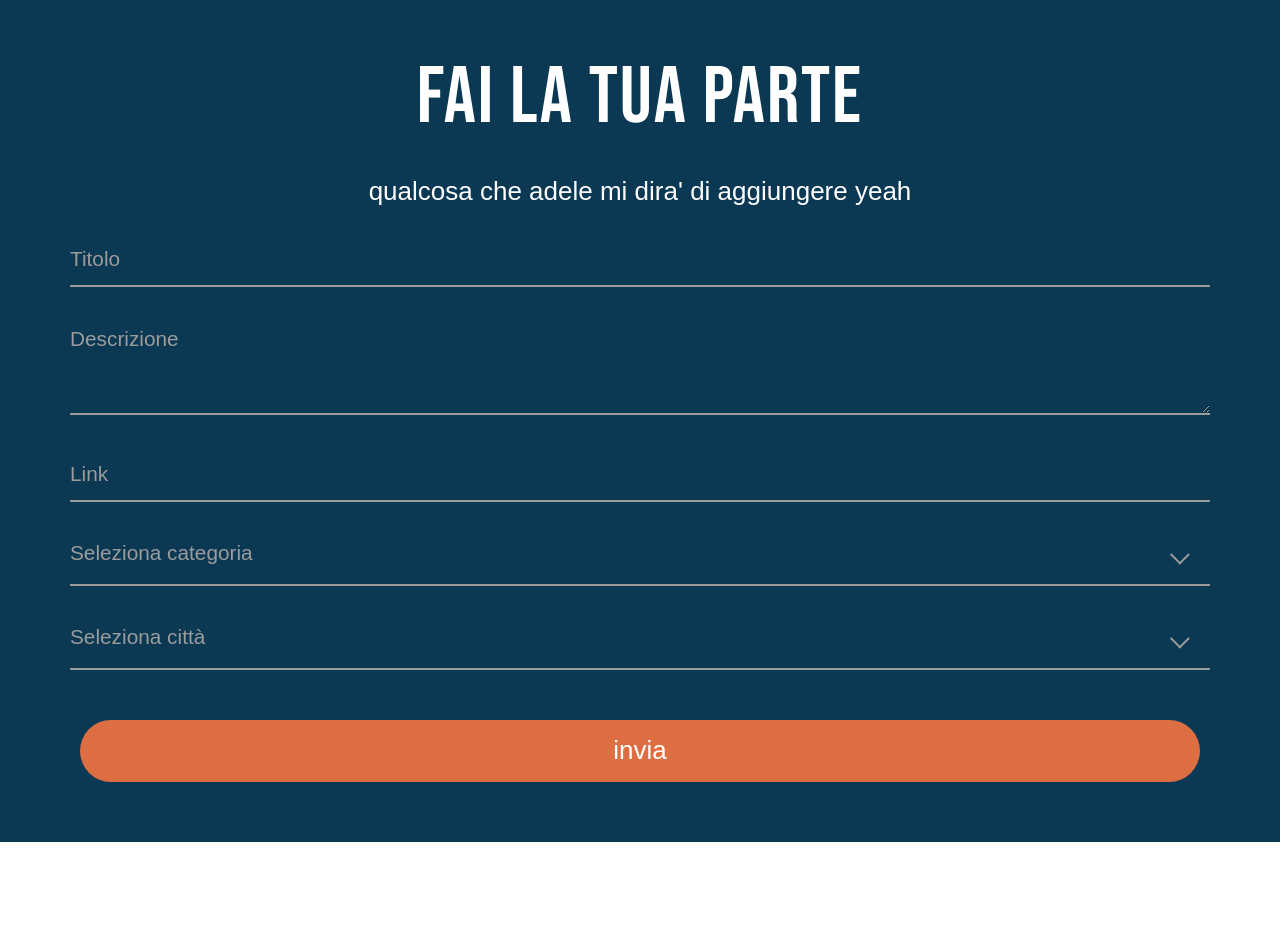
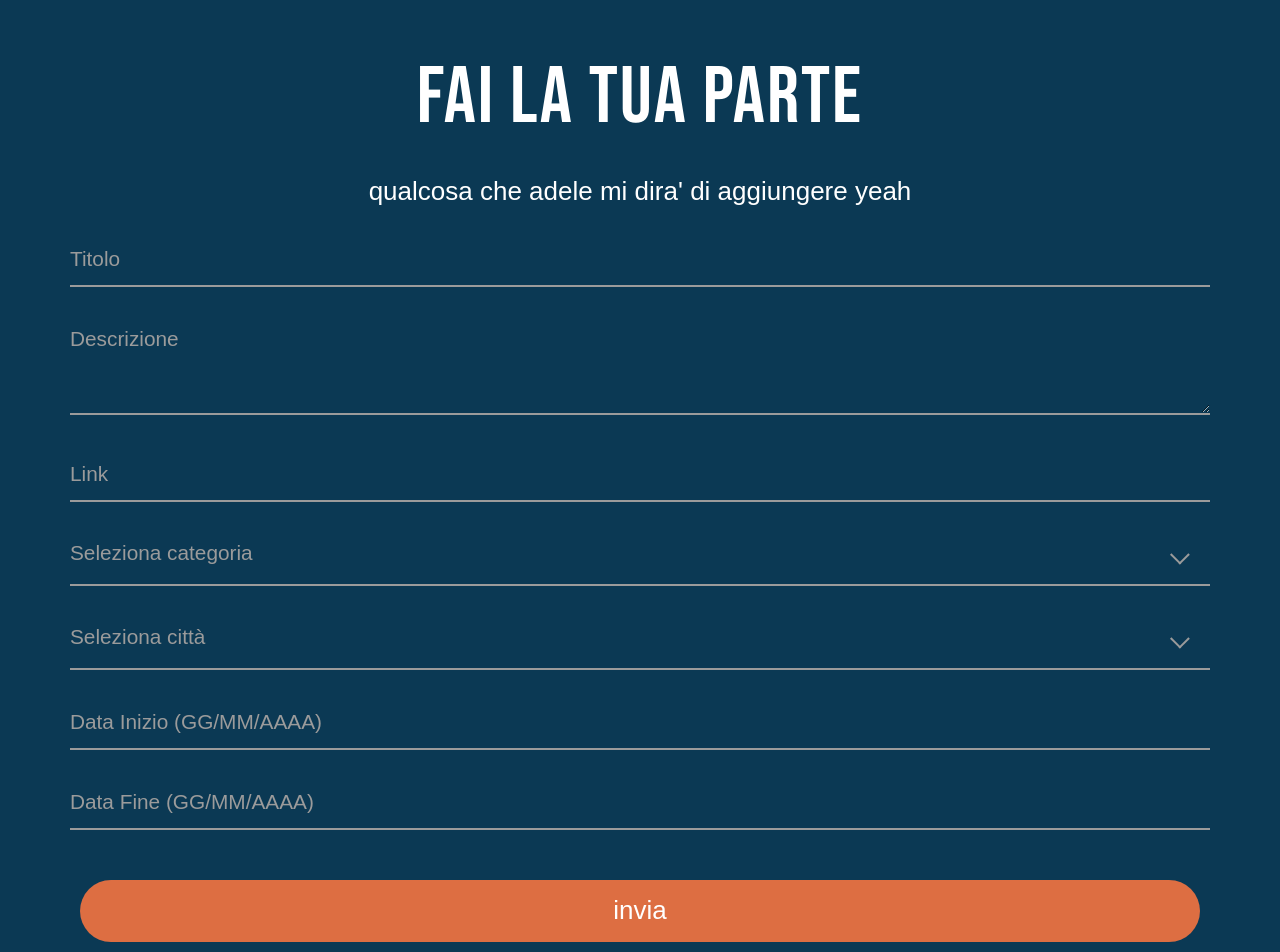
Before and after one commit to tiuscia/facciolamiaparte, a React (Create React App) app: page /fai-la-tua-parte in a window 1280 px wide. Shown: the top 952 px of the page. Before the commit the page ends 862 px from the top, so only its background shows below. Built offline with nearby package versions, Linux system fonts and the light colour scheme; a web font is replaced by a local one.

Commit message:
added dates input

```diff
--- a/src/component/Form/Form.jsx
+++ b/src/component/Form/Form.jsx
@@ -15,7 +15,9 @@ const Form = ({
   listaArrCitta,
   listaArrCategorie,
   selectedCategoriaObj,
-  selectCategoria
+  selectCategoria,
+  fromDate,
+  toDate
 }) => (
   <div className="form">
     <div className="form__input-wrapper">
@@ -64,6 +66,22 @@ const Form = ({
         defaultTxt="Seleziona città"
         listArr={listaArrCitta}
       />
+      <FormInput
+        type="text"
+        placeholder="GG/MM/AAAA"
+        isDate="DD/MM/YYYY"
+        name="Data Inizio (GG/MM/AAAA)"
+        inputValue={fromDate}
+        getValueFromInput={handleInput}
+      />
+      <FormInput
+        type="text"
+        placeholder="GG/MM/AAAA"
+        isDate="DD/MM/YYYY"
+        name="Data Fine (GG/MM/AAAA)"
+        inputValue={toDate}
+        getValueFromInput={handleInput}
+      />
     </div>
     <Btn text="invia" type="submit" />
   </div>
--- a/src/layout/FormLayout/FormLayout.jsx
+++ b/src/layout/FormLayout/FormLayout.jsx
@@ -14,7 +14,9 @@ class FormLayout extends React.Component {
       link: "",
       ashtag: "",
       selectedCittaObj: { nome: "", id: "" },
-      selectedCategoriaObj: { nome: "", id: "" }
+      selectedCategoriaObj: { nome: "", id: "" },
+      fromDate: "",
+      toDate: ""
       // categoria: ""
     };
     this.handleInput = this.handleInput.bind(this);
@@ -47,7 +49,9 @@ class FormLayout extends React.Component {
       link,
       ashtag,
       selectedCittaObj,
-      selectedCategoriaObj
+      selectedCategoriaObj,
+      fromDate,
+      toDate
     } = this.state;
     return (
       <div>
@@ -67,6 +71,8 @@ class FormLayout extends React.Component {
           selectCategoria={this.selectCategoria}
           listaArrCitta={CITTA}
           listaArrCategorie={CATEGORIE}
+          fromDate={fromDate}
+          toDate={toDate}
         />
       </div>
     );
--- a/src/utils/inputValidation.js
+++ b/src/utils/inputValidation.js
@@ -5,6 +5,17 @@ export const isEmailFormat = (input) => {
   return regex.test(input);
 };
 
-export const isDateFormat = (input) => {
-  return moment(input, 'DD/MM/YYYY', true).isValid();
+export const isDateFormat = (input, format) => {
+  const anno = moment(input, format, true).year();
+  console.log('input', anno, input)
+  if (input.length > 9) {
+    if (anno < 2019 || anno > 2050) {
+      return false;
+    }
+    return moment(input, format, true).isValid();
+  }
+
+
+  return true;
+
 };
```
